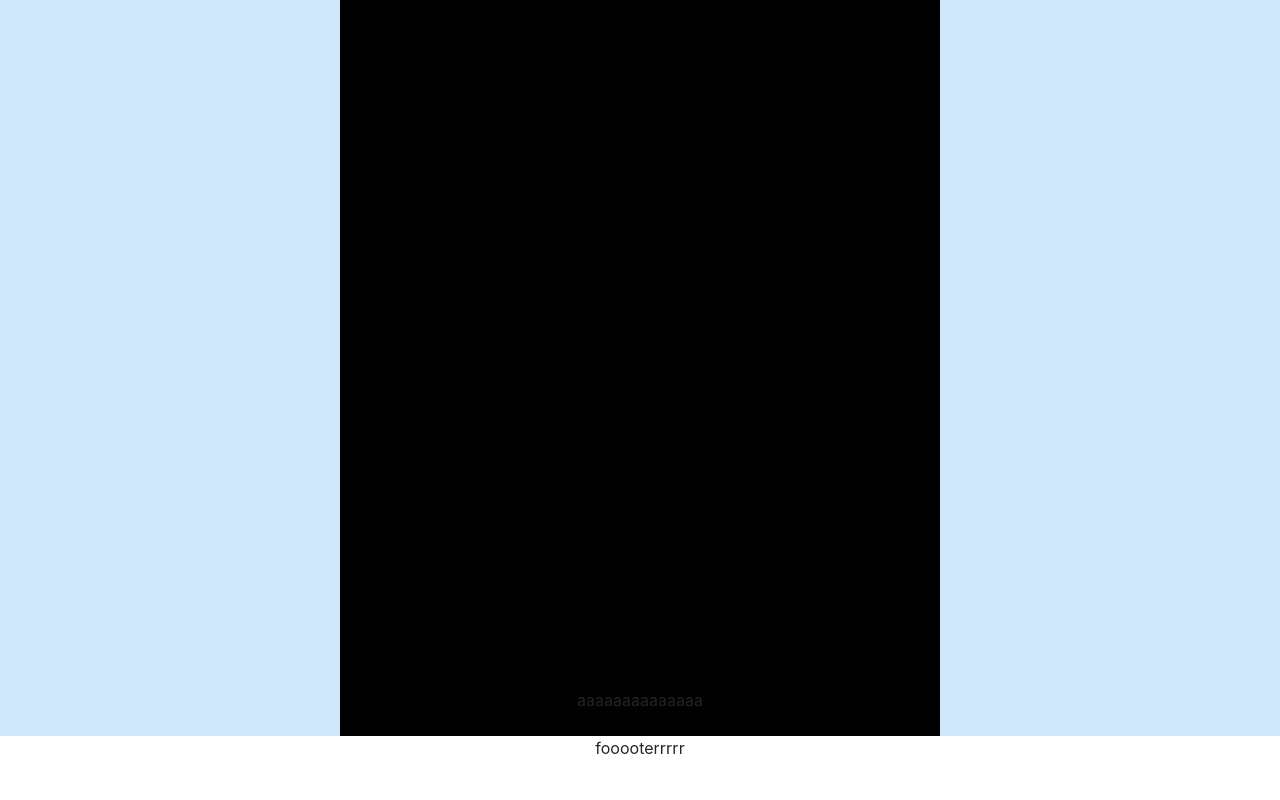
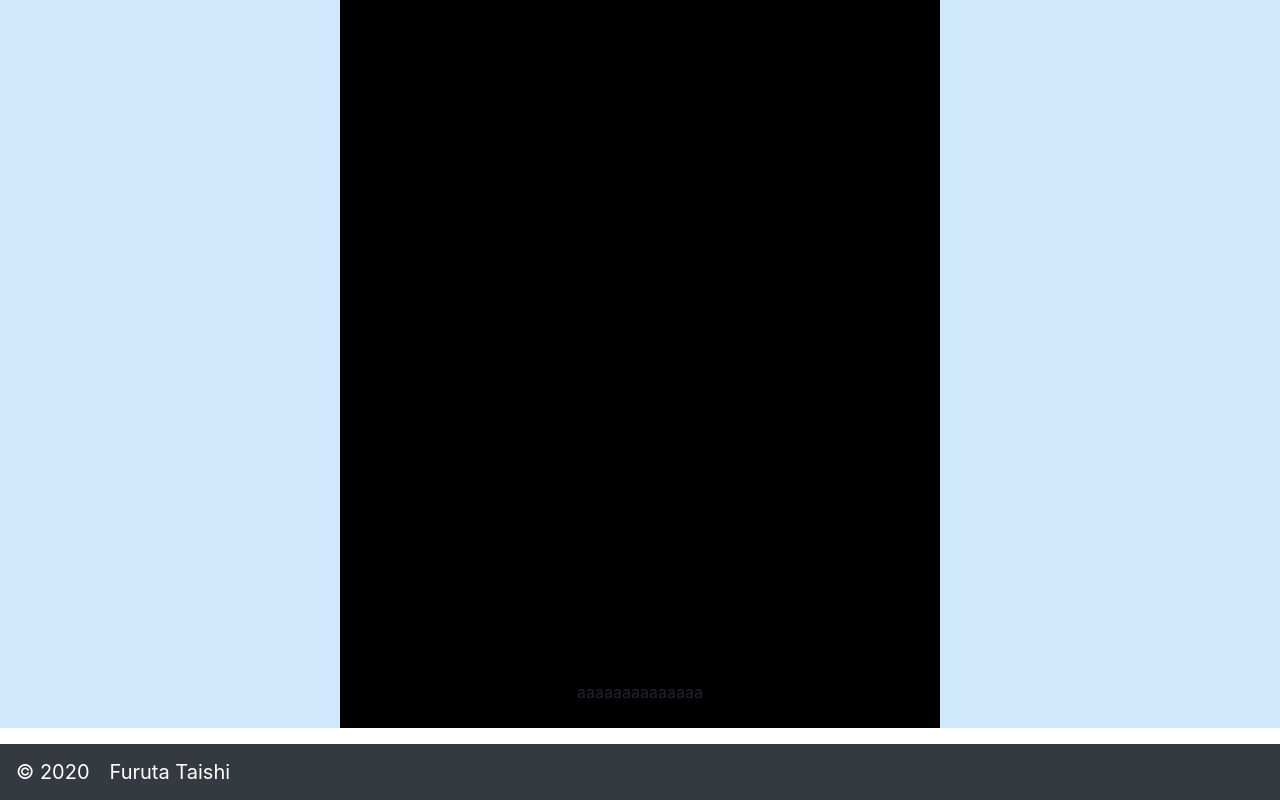
Before and after one commit to ningenMe/ningenme-net-front, a React (Create React App) app: page / in a window 1280 px wide. Shown: the part 1544-2344 px from the top of the page. Before the commit the page ends 2304 px from the top, so only its background shows below. Built offline with nearby package versions, Linux system fonts and the light colour scheme.

Commit message:
modify space

```diff
--- a/src/App.js
+++ b/src/App.js
@@ -9,8 +9,9 @@ function App() {
   return (
     <div className="App">
       <Header />
-      <Space />
+      <Space spaceSize='8vh'/>
       <Main />
+      <Space spaceSize='2vh'/>
       <Footer />
     </div>
   );
--- a/src/components/Footer.js
+++ b/src/components/Footer.js
@@ -1,9 +1,12 @@
 import React from "react";
+import { Navbar, Nav, NavDropdown} from 'react-bootstrap';
 
 export default class Footer extends React.Component {
   render() {
     return (
-      <div>fooooterrrrr</div>
+    <Navbar bg="dark" variant="dark" expand="lg">
+      <Navbar.Brand href="#">&copy; 2020　Furuta Taishi</Navbar.Brand>
+    </Navbar>
     );
   }
 }
--- a/src/components/Space.js
+++ b/src/components/Space.js
@@ -1,11 +1,12 @@
 import React  from 'react';
 import Container from '@material-ui/core/Container';
+import Typography from '@material-ui/core/Typography';
 
 export default class Space extends React.Component {
   render() {
     return (
-      <Container fixed style={{ backgroundColor: 'transparent'}}  height={400} >
-        <br/><br /><br />
+      <Container fixed style={{ backgroundColor: 'transparent'}}>
+        <Typography style={{ height: this.props.spaceSize }} />
       </Container>
     );
   }
```
